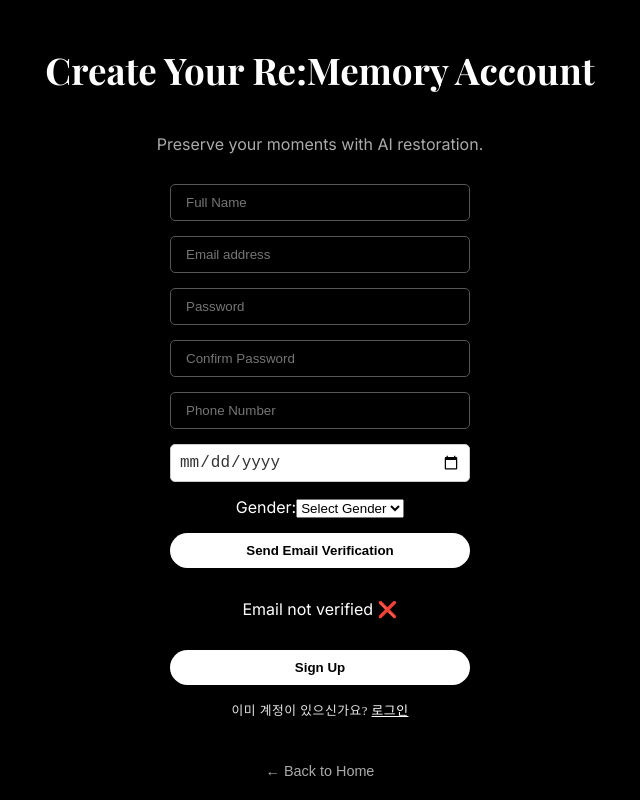
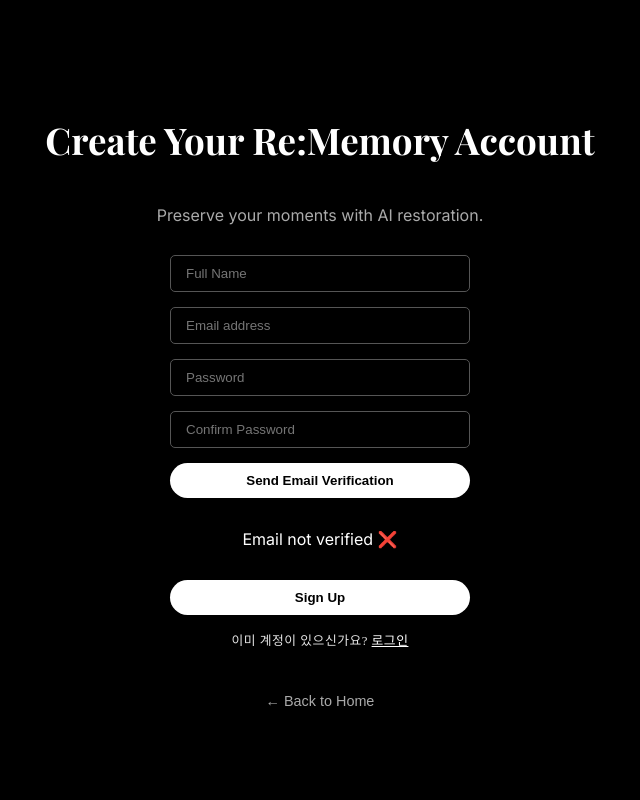
Before and after one commit to JoonYeong-Yoon/ImageRestoration-Frontend, a React (Create React App) app: page /signup in a window 1280 px wide. Shown: the whole page, without its empty margins (320-960 px from the left). Built offline with nearby package versions, Linux system fonts and the light colour scheme.

Commit message:
회원가입양식변경

```diff
--- a/src/lib/api.js
+++ b/src/lib/api.js
@@ -8,8 +8,12 @@
 };
 
 // ✅ 회원가입 요청
-export const registerUser = async (email, password) => {
-  return await axios.post(`${BASE_URL}/auth/register`, { email, password });
+export const registerUser = async (fullName, email, password) => {
+  return await axios.post(`${BASE_URL}/auth/register`, {
+    fullName,
+    email,
+    password,
+  });
 };
 
 // ✅ 흑백 -> 컬러 이미지 변환 요청
--- a/src/pages/Signup.css
+++ b/src/pages/Signup.css
@@ -91,14 +91,14 @@
 .back-btn:hover {
   color: #fff;
 }
-input[type="date"] {
+/* input[type="date"] {
   padding: 8px;
   border: 1px solid #ccc;
   border-radius: 5px;
   background-color: #fff;
   font-size: 16px;
   color: #333;
-}
+} */
 /* 회원가입 입력 필드 공통 스타일 */
 .signup-form input {
   background: none;
@@ -108,7 +108,7 @@
   border-radius: 5px;
 }
 
-/* 날짜 입력 필드 스타일 */
+/* 날짜 입력 필드 스타일
 input[type="date"] {
   padding: 8px;
   border: 1px solid #ccc;
@@ -116,4 +116,4 @@
   background-color: #fff;
   font-size: 16px;
   color: #333;
-}
+} */
--- a/src/pages/Signup.jsx
+++ b/src/pages/Signup.jsx
@@ -20,6 +20,11 @@
     alert("이메일 인증 완료 🎉");
     setIsEmailVerified(true);
   };
+  // const sendEmailVerification = async () => {
+  //   const res = await axios.post("/auth/send-email", { email });
+
+  //   alert("인증메일 전송 완료 ✅");
+  // };
 
   // ✅ 회원가입 시도
   const handleSubmit = async (e) => {
@@ -39,7 +44,8 @@
 
     try {
       // ✅ 백엔드로 회원가입 요청
-      const res = await registerUser(email, password);
+      //console.log = 내부 기록 / alert = 화면 알림
+      const res = await registerUser(fullName, email, password);
       console.log("회원가입 성공:", res.data);
 
       alert("회원가입 성공! ✅");
@@ -96,15 +102,14 @@
           required
         />
 
-        {/* 전화번호 */}
-        <input
+        {/* <input
           type="tel"
           placeholder="Phone Number"
           value={phone}
           onChange={(e) => setPhone(e.target.value)}
-        />
+        /> */}
 
-        {/* 생일 */}
+        {/*
         <input
           type="date"
           placeholder="Date of Birth"
@@ -113,7 +118,7 @@
           required
         />
 
-        {/* 성별 */}
+
         <div className="gender">
           <label>Gender:</label>
           <select
@@ -126,7 +131,7 @@
             <option value="female">Female</option>
             <option value="other">Other</option>
           </select>
-        </div>
+        </div> */}
 
         {/* 이메일 인증 */}
         <button type="button" onClick={sendEmailVerification}>
```
